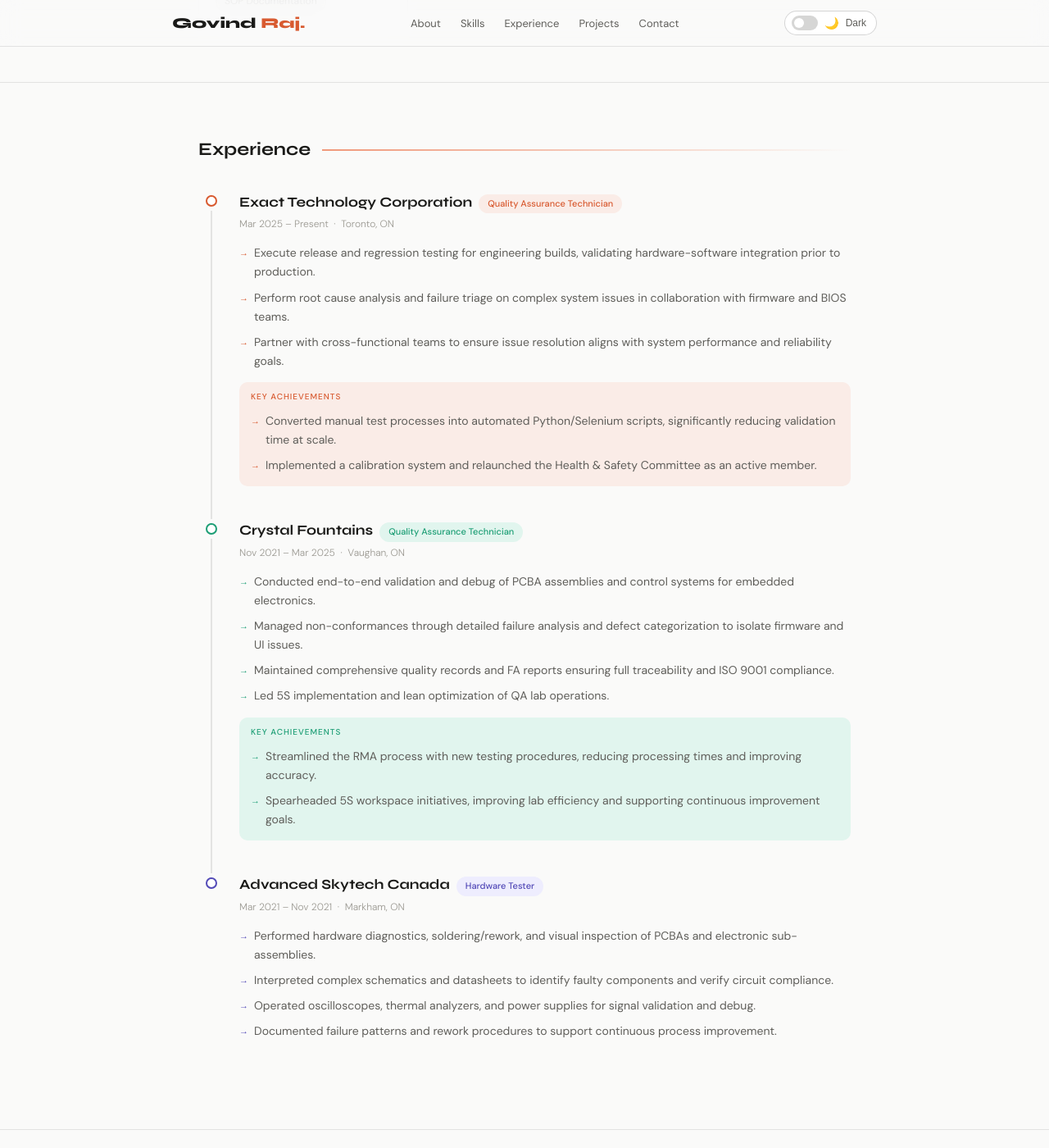
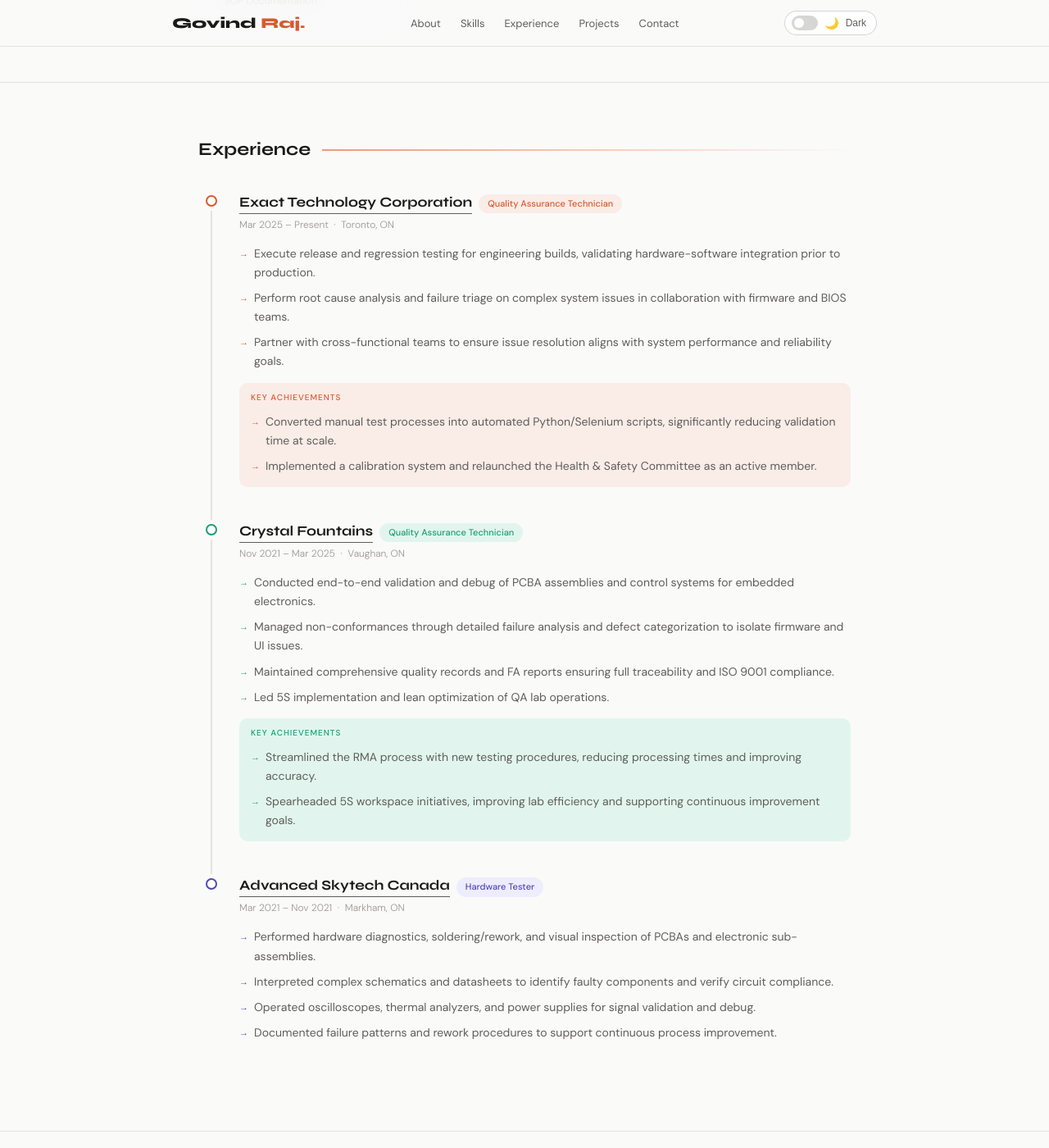
Before and after one commit to gov466/gov466.github.io, a Jekyll site: the page index.html, which Jekyll copies as it is, in a window 1280 px wide and 1400 px high, scrolled down 1699 px. Shown: the whole window at 82% size. Built offline with Jekyll 4.4.1, drawn with Linux system fonts in a browser that asks for light colours.

Commit message:
Update index.html

```diff
--- a/index.html
+++ b/index.html
@@ -328,7 +328,8 @@
     .exp-connector { width: 2px; flex: 1; min-height: 24px; background: var(--border); margin-top: 5px; }
     .exp-content { padding-bottom: 2.5rem; }
     .exp-header { display: flex; flex-wrap: wrap; align-items: baseline; gap: 8px; margin-bottom: 4px; }
-    .exp-company { font-family: var(--syne); font-size: 17px; font-weight: 700; }
+    .exp-company { font-family: var(--syne); font-size: 17px; font-weight: 700; color: var(--text-primary); text-decoration: none; border-bottom: 1.5px solid var(--text-secondary); transition: all 0.15s; display: inline; }
+    .exp-company:hover { border-bottom-color: var(--coral); color: var(--coral); }
     .exp-badge {
       font-size: 11px; font-weight: 500;
       padding: 3px 11px; border-radius: 20px;
@@ -702,7 +703,7 @@
           </div>
           <div class="exp-content">
             <div class="exp-header">
-              <span class="exp-company">Exact Technology Corporation</span>
+              <a href="https://www.exacttechnology.com/" target="_blank" rel="noopener" class="exp-company">Exact Technology Corporation</a>
               <span class="exp-badge" style="--bc: var(--coral-light); --bct: var(--coral);">Quality Assurance Technician</span>
             </div>
             <div class="exp-meta">Mar 2025 – Present &nbsp;·&nbsp; Toronto, ON</div>
@@ -729,7 +730,7 @@
           </div>
           <div class="exp-content">
             <div class="exp-header">
-              <span class="exp-company">Crystal Fountains</span>
+              <a href="https://crystalfountains.com/" target="_blank" rel="noopener" class="exp-company">Crystal Fountains</a>
               <span class="exp-badge" style="--bc: var(--teal-light); --bct: var(--teal);">Quality Assurance Technician</span>
             </div>
             <div class="exp-meta">Nov 2021 – Mar 2025 &nbsp;·&nbsp; Vaughan, ON</div>
@@ -756,7 +757,7 @@
           </div>
           <div class="exp-content">
             <div class="exp-header">
-              <span class="exp-company">Advanced Skytech Canada</span>
+              <a href="https://skytechca.com/" target="_blank" rel="noopener" class="exp-company">Advanced Skytech Canada</a>
               <span class="exp-badge" style="--bc: var(--purple-light); --bct: var(--purple);">Hardware Tester</span>
             </div>
             <div class="exp-meta">Mar 2021 – Nov 2021 &nbsp;·&nbsp; Markham, ON</div>
```
